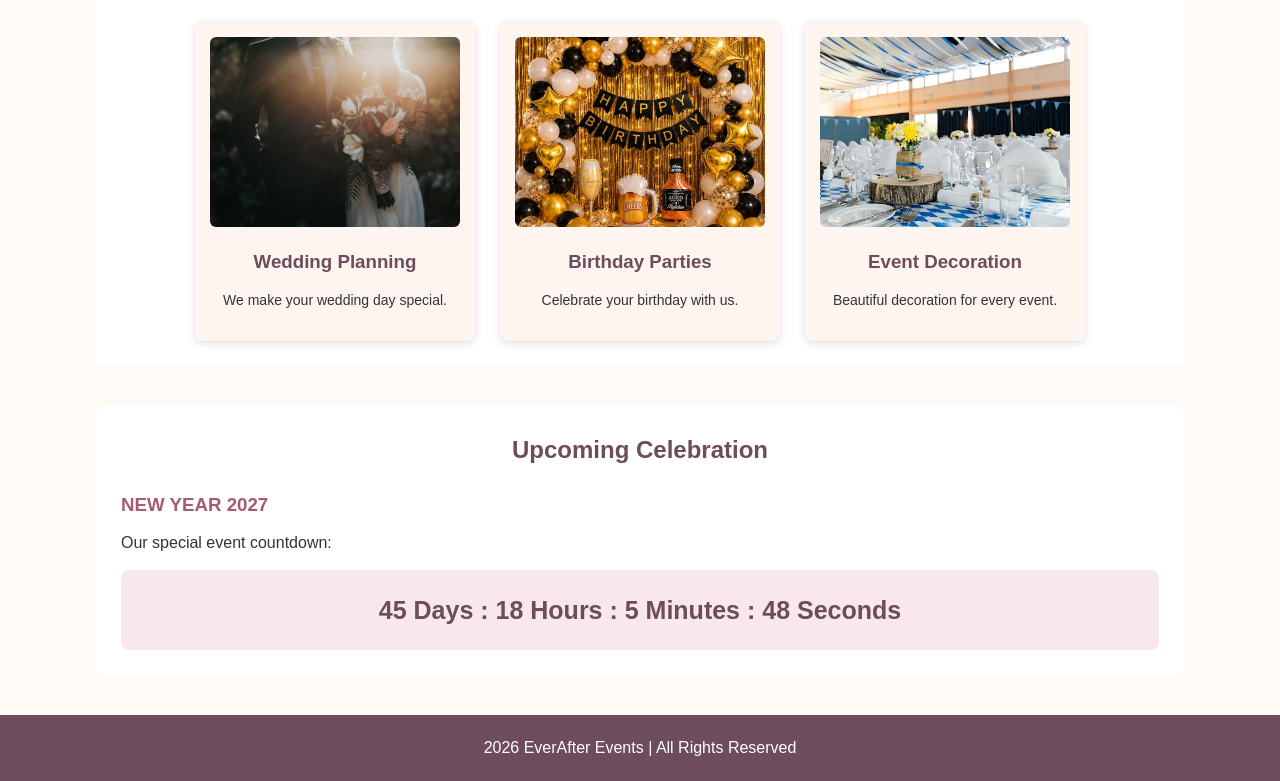
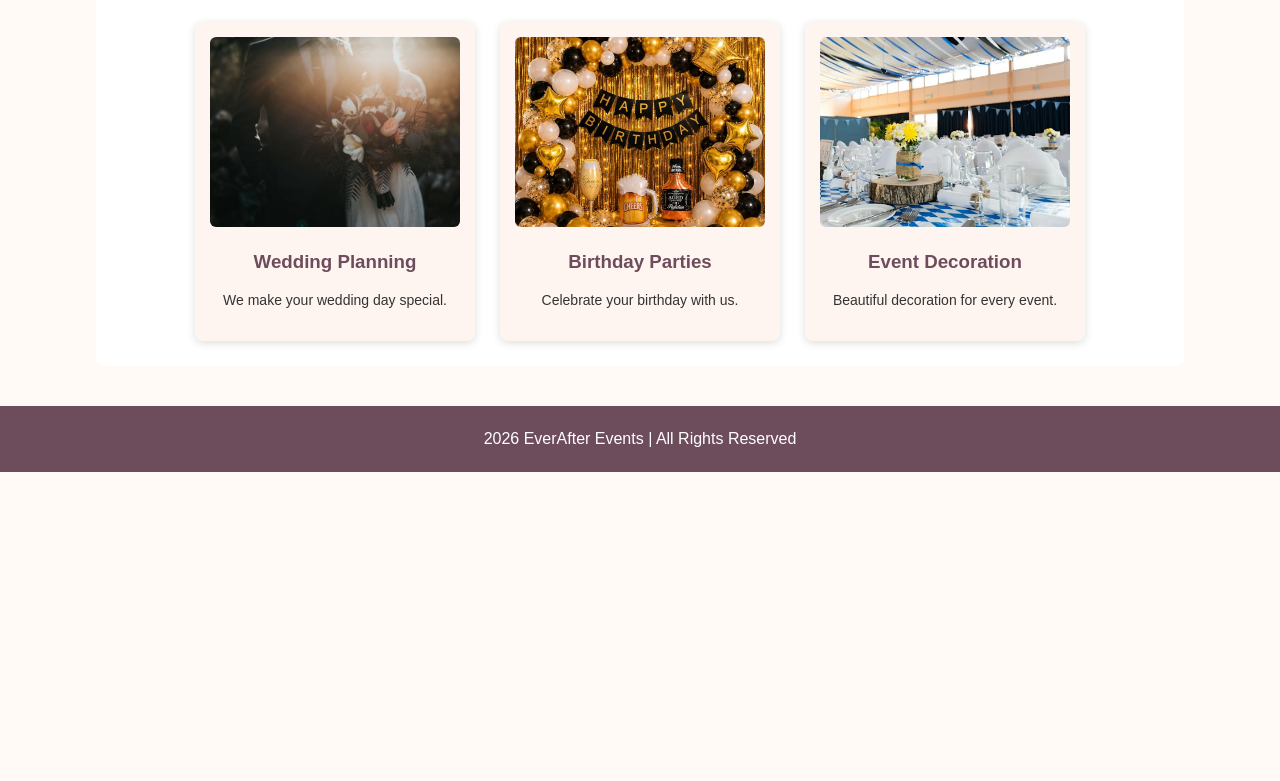
Before and after one commit to devkartikk/EverAfter, a plain HTML site: page index.html in a window 1280 px wide. Shown: the part 731-1512 px from the top of the page. After the commit the page ends 1203 px from the top, so only its background shows below. Drawn offline with Linux system fonts and the light colour scheme.

Commit message:
Update index.html

```diff
--- a/index.html
+++ b/index.html
@@ -51,14 +51,6 @@
     </div>
 </section>
 
-<section class="container">
-    <h2>Upcoming Celebration</h2>
-    <h3>NEW YEAR 2027</h3>
-    <p>Our special event countdown:</p>
-
-    <div id="countdown"></div>
-</section>
-
 <footer>
     <p> 2026 EverAfter Events | All Rights Reserved</p>
 </footer>
```
